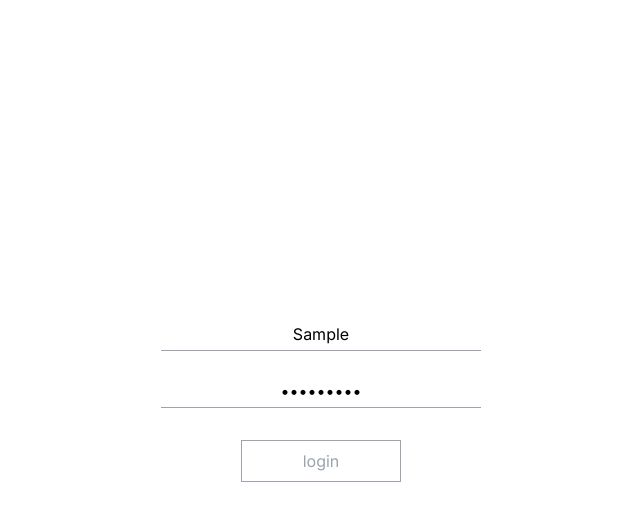
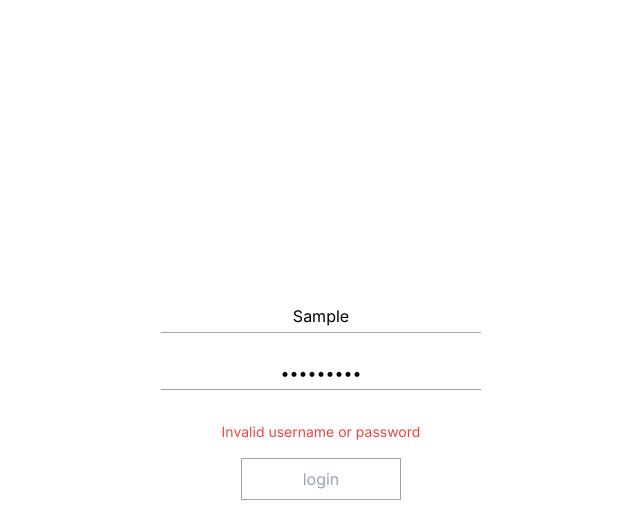
Before and after one commit to dgyurics/auth, a Next.js app in the folder ui/: page / in a window 1280 px wide. Both pictures are taken after typing "Sample", "Sample123" into the empty fields and a click on the button "login". Shown: the top 528 px of the page, without its empty margins (319-959 px from the left). Built offline with nearby package versions, Linux system fonts and the light colour scheme.

Commit message:
error message added to login

```diff
--- a/ui/src/app/page.tsx
+++ b/ui/src/app/page.tsx
@@ -7,6 +7,7 @@ export default function Home() {
     username: '',
     password: '',
   })
+  const [error, setError] = useState('')
 
   const handleChange = (e: React.ChangeEvent<HTMLInputElement>) => {
     const { name, value } = e.target;
@@ -14,12 +15,16 @@ export default function Home() {
       ...prevData,
       [name]: value,
     }))
+    setError('')
   }
 
   const handleSubmit = (e: React.FormEvent) => {
     e.preventDefault()
-    // You can add your registration logic here
+    // TODO: send data to server
+    // if success, redirect to dashboard
+    // if fail, show error message
     console.log(formData)
+    setError('Invalid username or password')
   }
 
   return (
@@ -47,6 +52,11 @@ export default function Home() {
             required
           />
         </div>
+        <div className="mb-4 flex justify-center">
+          {error && (
+            <div className="text-red-500 text-sm">{error}</div>
+          )}
+        </div>
         <div className="flex justify-center">
           <button
             type="submit"
```
